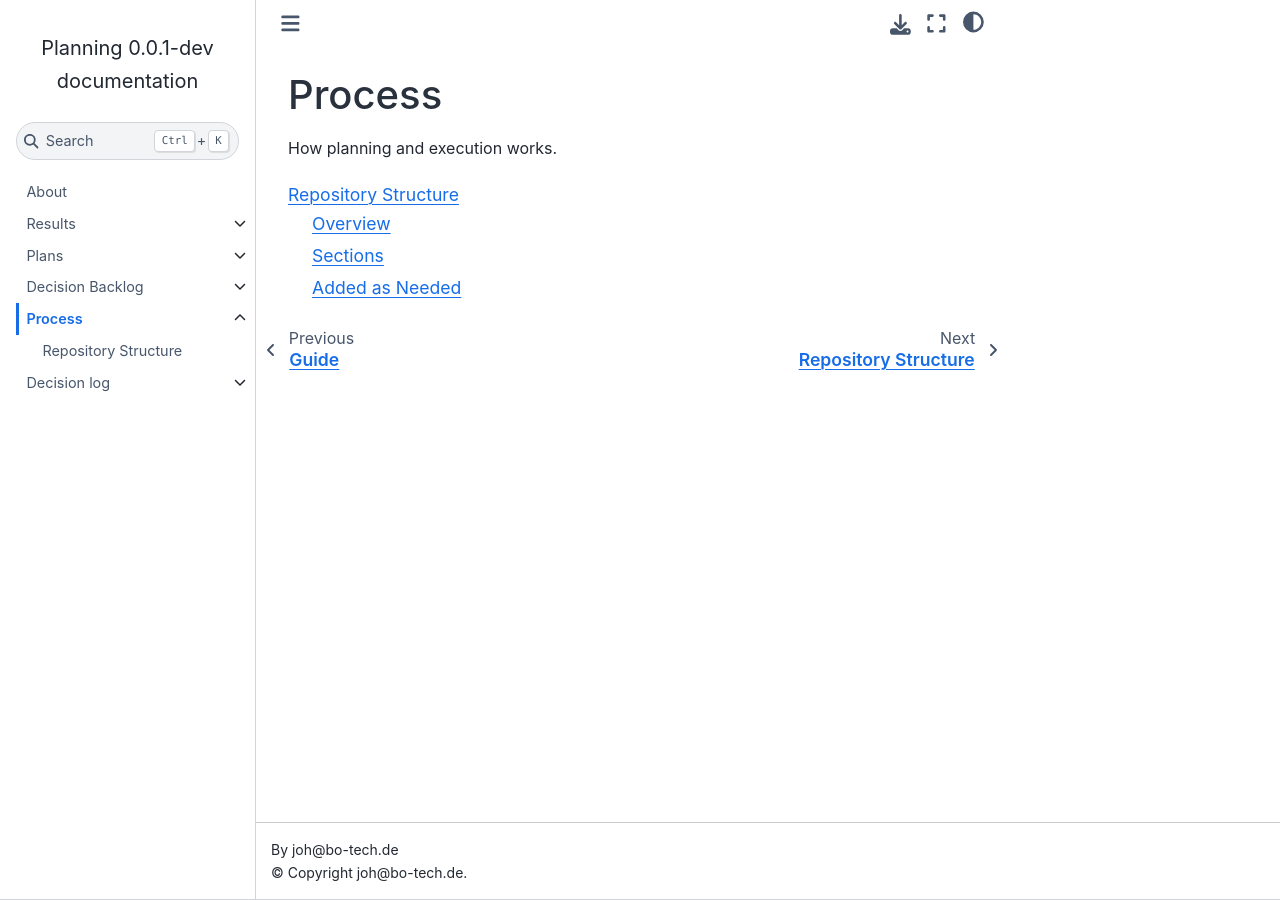
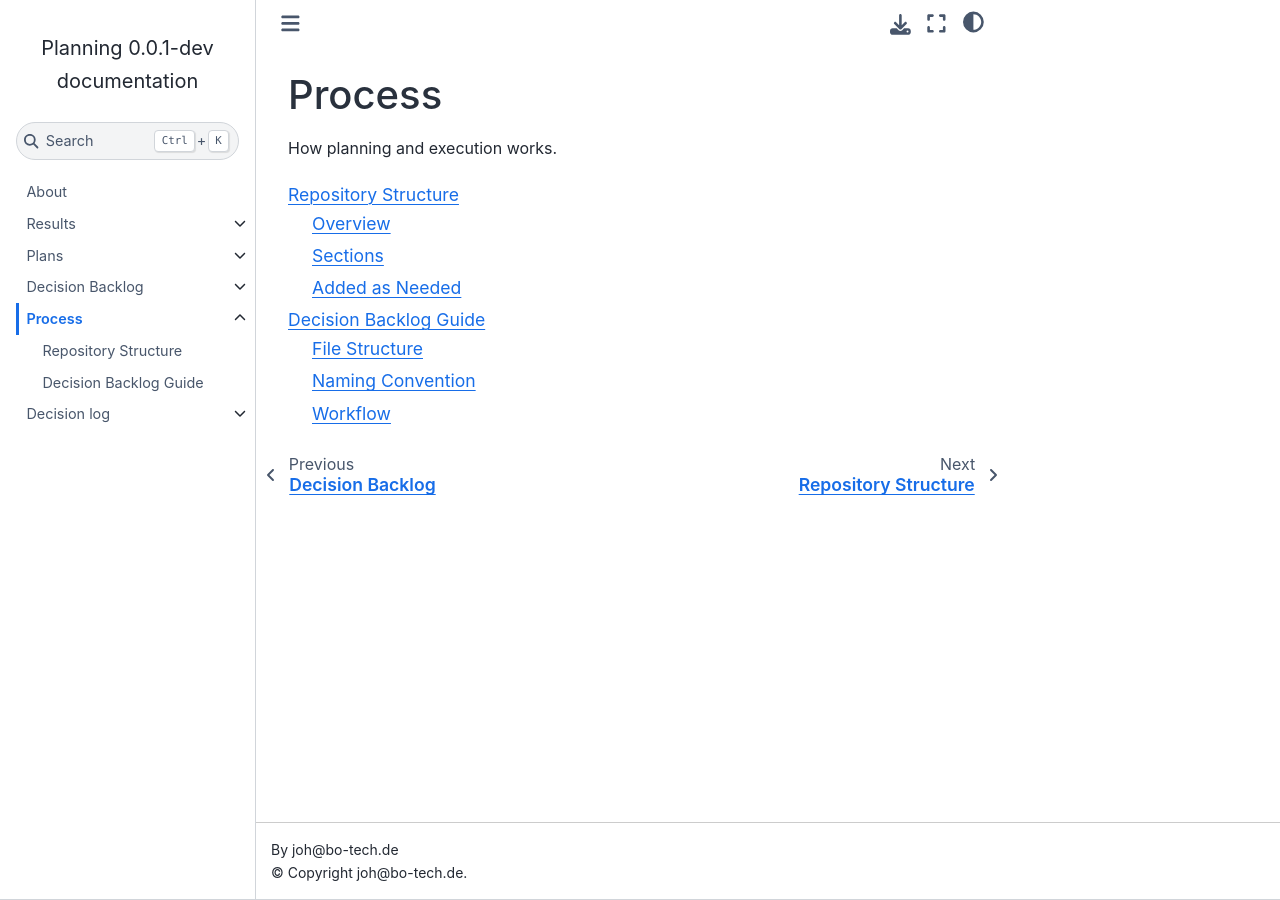
Before and after one commit to bo-tech/business-operations-planning, a Sphinx documentation site: the page built from docs/process/index.rst, in a window 1280 px wide. Built offline with Sphinx 7.4.7 and the Sphinx Book theme 1.1.4, drawn with Linux system fonts in a browser that asks for light colours.

Commit message:
docs: Move decision-backlog guide to process, rename ADR acronym

```diff
--- a/docs/decision-backlog/index.rst
+++ b/docs/decision-backlog/index.rst
@@ -5,7 +5,7 @@ Decision Backlog
 Decisions needed eventually, but not now. Captured here so we don't forget,
 revisited when trigger conditions are met.
 
+See :doc:`/process/decision-backlog-guide` for workflow and conventions.
+
 .. toctree::
    :maxdepth: 2
-
-   guide
--- a/docs/decision-backlog/guide.md
+++ b/docs/process/decision-backlog-guide.md
@@ -1,4 +1,4 @@
-# Guide
+# Decision Backlog Guide
 
 How to use the decision backlog.
 
--- a/docs/process/index.rst
+++ b/docs/process/index.rst
@@ -8,3 +8,4 @@ How planning and execution works.
    :maxdepth: 2
 
    repository-structure
+   decision-backlog-guide
```
Also changed, not shown: README.md (+1 -1 lines).
